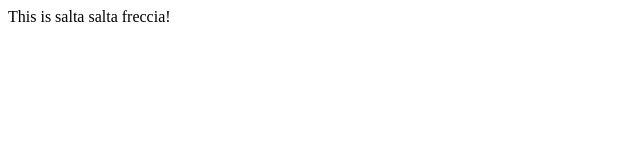
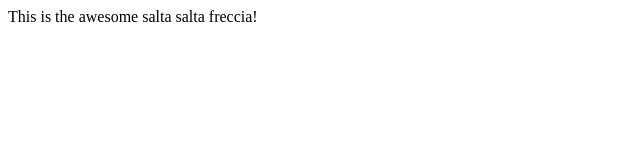
Before and after one commit to markomannux/saltasaltafreccia, a website built with webpack: page dist/index.html in a window 1280 px wide. Shown: the whole page, without its empty margins (0-640 px from the left). Built offline with nearby package versions, Linux system fonts and the light colour scheme.

Commit message:
rigenerato sito

```diff
--- a/dist/index.html
+++ b/dist/index.html
@@ -5,6 +5,6 @@
     <title>Salta salta freccia</title>
   </head>
   <body>
-      This is salta salta freccia!
+      This is the awesome salta salta freccia!
   <script type="text/javascript" src="main.js"></script></body>
 </html>
```
